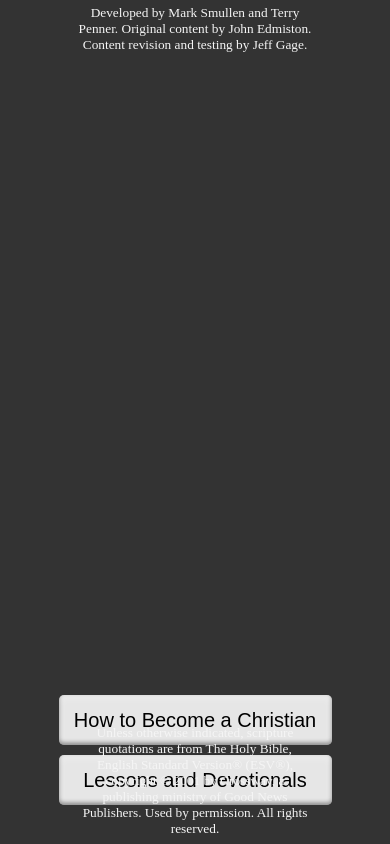
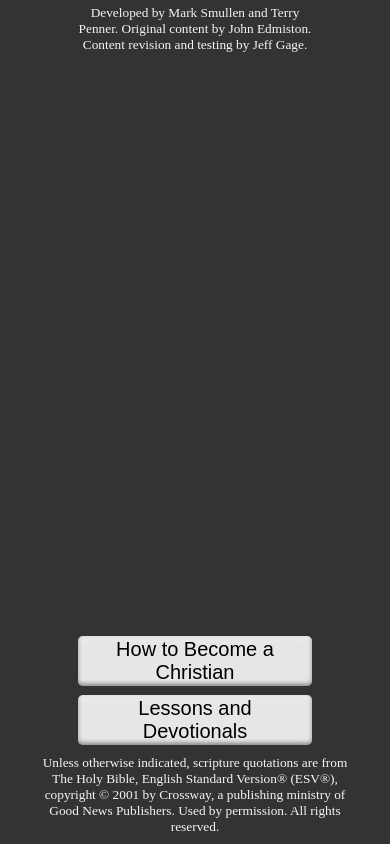
Before and after one commit to johnedmiston/How-to-Become-a-Christian, a plain HTML site: page www/index.html in a window 390 px wide. Drawn offline with Linux system fonts and the light colour scheme; some packages are replaced by stand-ins of ours.

Commit message:
Stylize index

```diff
--- a/www/css/index.css
+++ b/www/css/index.css
@@ -24,10 +24,10 @@ button {
 
     background-color: #E6E6E6;
 
-    width: 70%;
+    width: 100%;
     height: 50px;
 
-    margin: 2.5% auto;
+    margin: 4% auto;
 }
 
 button>p {
--- a/www/index.html
+++ b/www/index.html
@@ -16,25 +16,27 @@
 		<script type="text/javascript" src="js/jquery-2.1.0.min.js"></script>
 		<script type="text/javascript" src="js/index.js"></script>
 
-		<title>Hello World</title>
+		<title>How to Become a Christian</title>
 	</head>
 
-	<body>
-	    <div style="position: fixed; bottom: 0; width: 100%;">
-		<div style="margin: auto; margin-bottom: 10%;">
-		    <button id="h2bac" onclick="redirect('h2bac.html')"><p>How to Become a Christian</p></button>
-		    <button id="devos" onclick="checkCompletion()"><p>Lessons and Devotionals</p></button>
-		</div>
-	    </div>
+	<body style="-webkit-touch-callout: none;">
 	    <div style="position: fixed; top: 0; left: 20%; width: 60%;">
 		<p style="margin: auto; margin-top: 2%; color: whitesmoke; text-align: center; font-size: 10pt;">
 		    Developed by Mark Smullen and Terry Penner. Original content by John Edmiston. Content revision and testing by Jeff Gage.
 		</p>
 	    </div>
-	    <div style="position: fixed; bottom: 0; left: 20%; width: 60%;">
-		<p style="margin: auto; margin-bottom: 3%; color: whitesmoke; text-align: center; font-size: 10pt;">
-		    Unless otherwise indicated, scripture quotations are from The Holy Bible, English Standard Version&reg; (ESV&reg;), copyright &copy; 2001 by Crossway, a publishing ministry of Good News Publishers. Used by permission. All rights reserved.
-		</p>
+	    <div style="position: fixed; bottom: 0; width: 100%; max-height: 100%;">
+		<div style="float: left; margin-bottom: 0; margin-left: 20%; padding-top: 10%; width: 60%;">
+		    <div style="margin: auto;">
+			<button id="h2bac" onclick="redirect('h2bac.html')"><p>How to Become a Christian</p></button>
+			<button id="devos" onclick="checkCompletion()"><p>Lessons and Devotionals</p></button>
+		    </div>
+		</div>
+		<div style="float: left; margin-bottom: 0; margin-left: 10%; width: 80%;">
+		    <p style="margin: auto; margin-bottom: 3%; color: whitesmoke; text-align: center; font-size: 10pt;">
+			Unless otherwise indicated, scripture quotations are from The Holy Bible, English Standard Version&reg; (ESV&reg;), copyright &copy; 2001 by Crossway, a publishing ministry of Good News Publishers. Used by permission. All rights reserved.
+		    </p>
+		</div>
 	    </div>
 	</body>
 </html>
```
